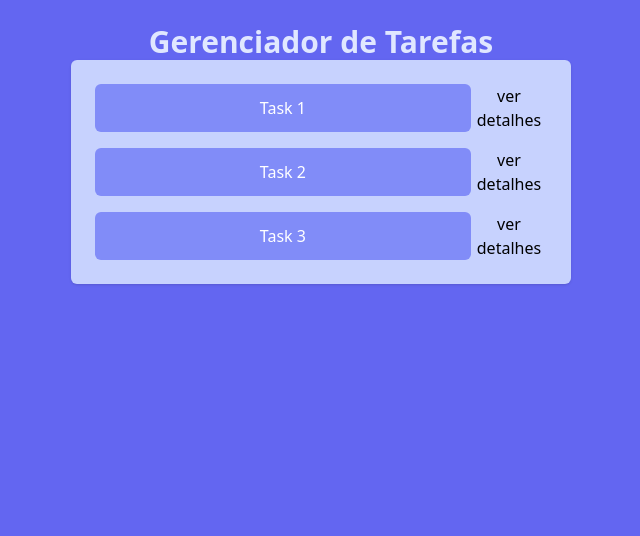
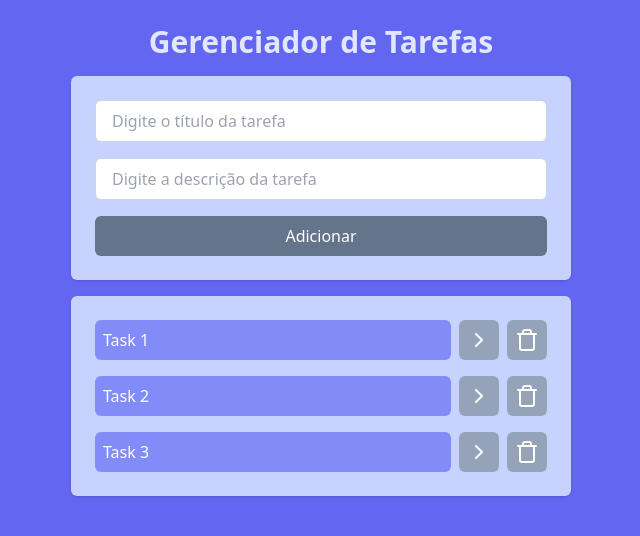
Before and after one commit to cat-cs/projetos-frontend, a React (Vite) app in the folder to-do-react/: page / in a window 1280 px wide. Shown: the top 536 px of the page, without its empty margins (319-959 px from the left). Built offline with nearby package versions, Linux system fonts and the light colour scheme.

Commit message:
add task field

```diff
--- a/to-do-react/package.json
+++ b/to-do-react/package.json
@@ -12,6 +12,7 @@
     "watch:css": "tailwindcss -i ./src/index.css -o ./dist/output.css --watch"
   },
   "dependencies": {
+    "lucide-react": "^0.503.0",
     "react": "^18.3.1",
     "react-dom": "^18.3.1"
   },
@@ -28,6 +29,6 @@
     "globals": "^15.9.0",
     "postcss": "^8.4.41",
     "tailwindcss": "^3.4.10",
-    "vite": "^5.5.2"
+    "vite": "^6.3.3"
   }
 }
--- a/to-do-react/src/App.jsx
+++ b/to-do-react/src/App.jsx
@@ -9,14 +9,43 @@
     { id: 3, title: "Task 3", description: "tralalá3", isCompleted: false },
   ]);
 
+  function onClickCheckTask(taskId) {
+    const newTasks = tasks.map((task) => {
+      if (task.id === taskId) {
+        return { ...task, isCompleted: !task.isCompleted };
+      }
+      return task;
+    });
+    setTasks(newTasks);
+  }
+
+  function onClickDeleteTask(taskId) {
+    const newTasks = tasks.filter((task) => task.id !== taskId);
+    setTasks(newTasks);
+  }
+
+  function onClickAddTask(title, description) {
+    const newTask = {
+      id: tasks.length + 1,
+      title,
+      description,
+      isCompleted: false,
+    };
+    setTasks([...tasks, newTask]);
+  }
+
   return (
     <div className="w-screen h-screen bg-indigo-500 flex justify-center p-6">
-      <div className="w-[500px]">
+      <div className="w-[500px] space-y-4">
         <h1 className="text-3xl text-indigo-100 font-bold text-center">
           Gerenciador de Tarefas
         </h1>
-        <AddTask />
-        <Tasks tasks={tasks} />
+        <AddTask onClickAddTask={onClickAddTask} />
+        <Tasks
+          tasks={tasks}
+          onClickCheckTask={onClickCheckTask}
+          onClickDeleteTask={onClickDeleteTask}
+        />
       </div>
     </div>
   );
--- a/to-do-react/src/components/AddTask.jsx
+++ b/to-do-react/src/components/AddTask.jsx
@@ -1,5 +1,41 @@
-function AddTask() {
-    <h1>AddTask</h1>;
+import { useState } from "react";
+
+function AddTask({ onClickAddTask }) {
+  const [title, setTitle] = useState("");
+  const [description, setDescription] = useState("");
+
+  return (
+    <div className="space-y-4 p-6 bg-indigo-200 rounded-md shadow flex flex-col">
+      <input
+        value={title}
+        onChange={(event) => setTitle(event.target.value)}
+        className="border border-slate-300 outline-slate-400 px-4 py-2 rounded-md"
+        type="text"
+        placeholder="Digite o título da tarefa"
+      />
+      <input
+        value={description}
+        onChange={(event) => setDescription(event.target.value)}
+        className="border border-slate-300 outline-slate-400 px-4 py-2 rounded-md"
+        type="text"
+        placeholder="Digite a descrição da tarefa"
+      />
+      <button
+        onClick={() => {
+          if (!title.trim() || !description.trim()) {
+            alert("Preencha os campos vazios");
+            return;
+          }
+          onClickAddTask(title, description);
+          setTitle("");
+          setDescription("");
+        }}
+        className="bg-slate-500 text-white px-4 py-2 rounded-md font-medium"
+      >
+        Adicionar
+      </button>
+    </div>
+  );
 }
 
 export default AddTask;
--- a/to-do-react/src/components/Tasks.jsx
+++ b/to-do-react/src/components/Tasks.jsx
@@ -1,12 +1,27 @@
-function Tasks(props) {
+import { ChevronRightIcon, Trash } from "lucide-react";
+
+function Tasks({ tasks, onClickCheckTask, onClickDeleteTask }) {
   return (
     <ul className="space-y-4 p-6 bg-indigo-200 rounded-md shadow">
-      {props.tasks.map((task) => (
-        <li key={task.id} className="flex">
-          <button className=" bg-indigo-400 w-full text-white p-2 rounded-md">
+      {tasks.map((task) => (
+        <li key={task.id} className="flex gap-2">
+          <button
+            onClick={() => onClickCheckTask(task.id)}
+            className={`bg-indigo-400 text-left w-full text-white p-2 rounded-md ${
+              task.isCompleted && "line-through"
+            }`}
+          >
             {task.title}
           </button>
-          <button>ver detalhes</button>
+          <button className="bg-slate-400 p-2 rounded-md text-white">
+            <ChevronRightIcon /> {/* Icone detalhes*/}
+          </button>
+          <button
+            onClick={() => onClickDeleteTask(task.id)}
+            className="bg-slate-400 p-2 rounded-md text-white"
+          >
+            <Trash /> {/* Icone deletar*/}
+          </button>
         </li>
       ))}
     </ul>
```
Also changed, not shown: to-do-react/eslint.config.js (+18 -17 lines), 1 other file (tests, documents, lock files or other folders).
